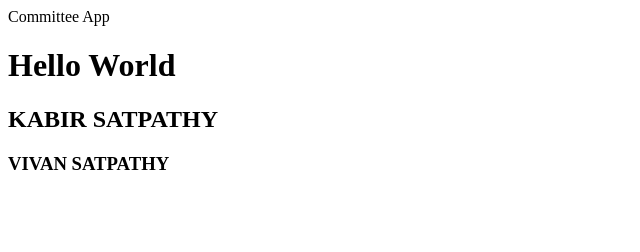
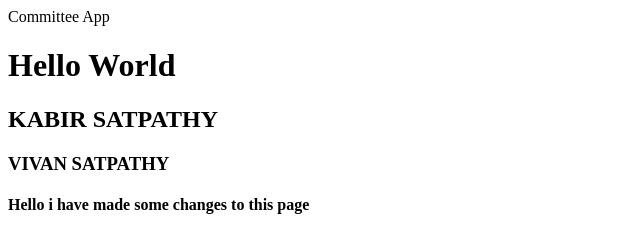
Before and after one commit to kabirsatpathy/KABIR_JS, a plain HTML site: page index.html in a window 1280 px wide. Shown: the whole page, without its empty margins (0-640 px from the left). Drawn offline with Linux system fonts and the light colour scheme.

Commit message:
first commit from hello user

```diff
--- a/index.html
+++ b/index.html
@@ -12,6 +12,7 @@
 </script>
 <h2 id="kb"> SWETA SHARMA </h2>
 <h3> VIVAN SATPATHY </h3>
+<h4>Hello i have made some changes to this page</h4>
         </body>
 
 </html>
```
